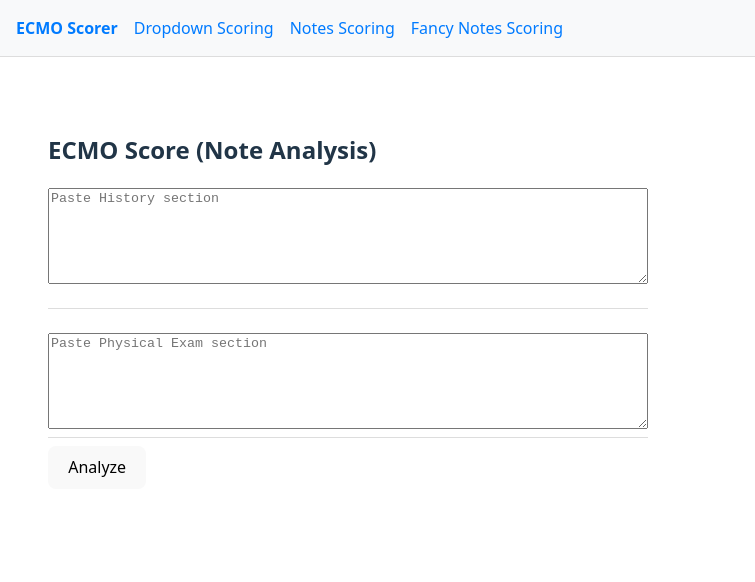
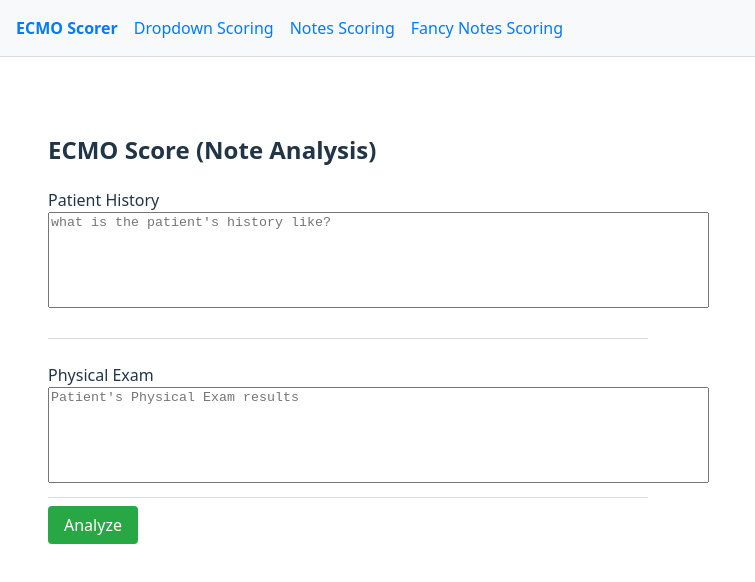
Before and after one commit to Ialzouby/ECMO-Scorer-AI, a React (Vite) app in the folder client/: page /ecmo/fancy-notes in a window 1280 px wide. Shown: the top 582 px of the page, without its empty margins (0-755 px from the left). Built offline with nearby package versions, Linux system fonts and the light colour scheme; the HTML template or start-up script is replaced by a standard one.

Commit message:
change analyze button color

```diff
--- a/client/src/pages/FancyNotesScoring.css
+++ b/client/src/pages/FancyNotesScoring.css
@@ -9,3 +9,20 @@
   background-color: #ddd; /* Light gray color for the divider */
   margin: 0.5rem 0; /* Adds spacing around the divider */
 }
+
+textarea {
+  resize: none; /* Disables resizing */
+}
+
+.green-button {
+  background-color: #28a745; /* Green color */
+  color: white;
+  padding: 0.5rem 1rem;
+  border-radius: 0.25rem;
+  border: none;
+  cursor: pointer;
+}
+
+.green-button:hover {
+  background-color: #218838; /* Darker green on hover */
+}
--- a/client/src/pages/FancyNotesScoring.jsx
+++ b/client/src/pages/FancyNotesScoring.jsx
@@ -25,26 +25,32 @@ export default function FancyNotesScoring() {
           <Title text="ECMO Score (Note Analysis)" />
 
           <div className="textarea-container">
+            <label className="block mb-2 font-bold text-gray-700">
+              Patient History
               <textarea
-              placeholder="Paste History section"
+                placeholder="what is the patient's history like?"
                 value={history}
                 onChange={(e) => setHistory(e.target.value)}
                 className="w-full p-2 border rounded mb-3"
                 rows={6}
                 cols={80}
               />
+            </label>
             <div className="divider"></div>
+            <label className="block mb-2 font-bold text-gray-700">
+              Physical Exam
               <textarea
-              placeholder="Paste Physical Exam section"
+                placeholder="Patient's Physical Exam results "
                 value={exam}
                 onChange={(e) => setExam(e.target.value)}
                 className="w-full p-2 border rounded mb-3"
                 rows={6}
                 cols={80}
               />
+            </label>
           </div>
           <div className="divider"></div>
-          <button onClick={handleSubmit} className="bg-blue-600 text-white px-4 py-2 rounded">
+          <button onClick={handleSubmit} className="green-button">
             Analyze
           </button>
 
```
Lines whose indentation alone changed are shown as unchanged.
